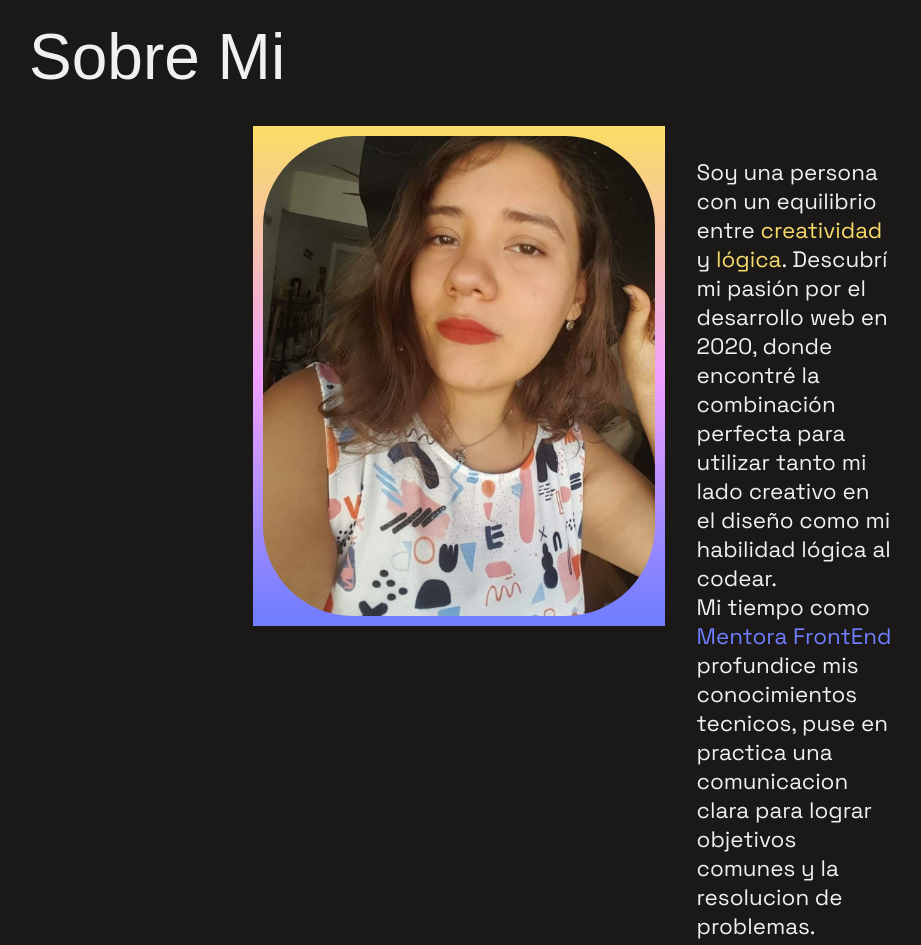
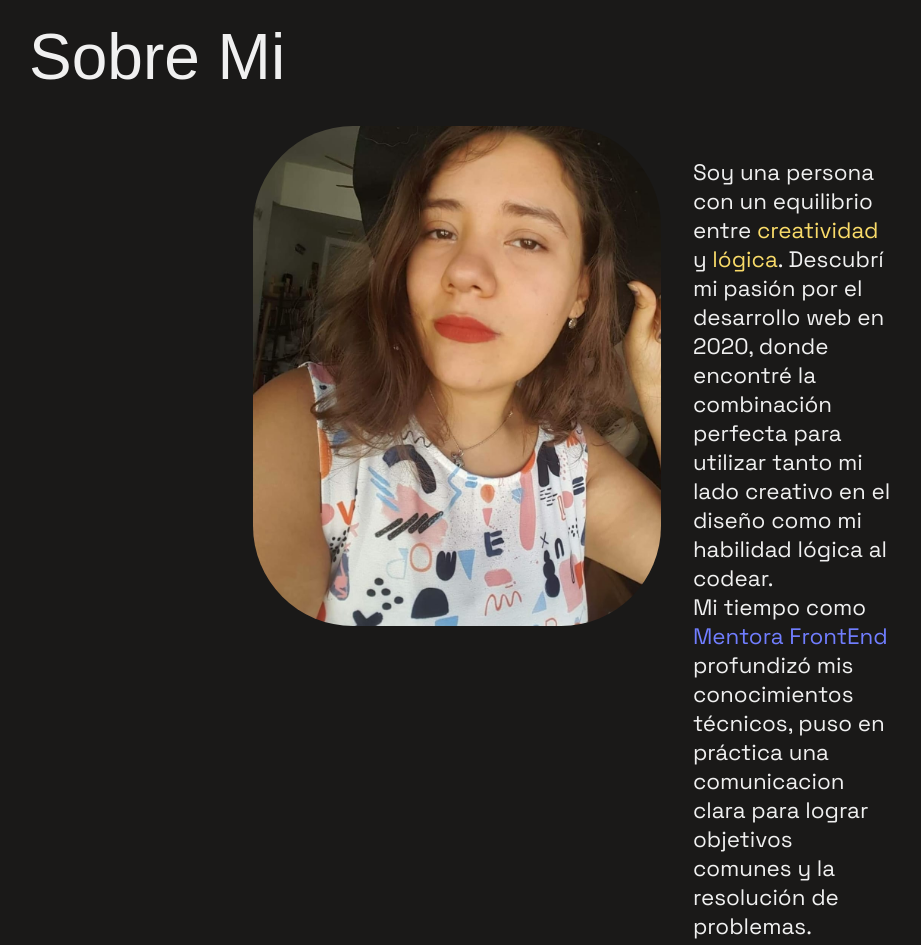
Before and after one commit to Cristaldo-Fiorela/portfolio2024, a React (Vite) app: page / in a window 1280 px wide. Shown: the part 860-1805 px from the top of the page, without its empty margins (51-972 px from the left). Built offline with nearby package versions, Linux system fonts and the light colour scheme; a web font is replaced by a local one.

Commit message:
correccion de errores ortograficos en texto about

```diff
--- a/src/components/About.jsx
+++ b/src/components/About.jsx
@@ -8,7 +8,7 @@ const About = () => {
         <img src={portrait} alt="retrato" id='portrait'/>
         <div className='about-description'>
           <p>Soy una persona con un equilibrio entre <span className='yellow-hl'>creatividad</span> y <span className='yellow-hl'>lógica</span>. Descubrí mi pasión por el desarrollo web en 2020, donde encontré la combinación perfecta para utilizar tanto mi lado creativo en el diseño como mi habilidad lógica al codear.</p>
-          <p>Mi tiempo como <span className='purple-hl'>Mentora FrontEnd</span> profundice mis conocimientos tecnicos, puse en practica una comunicacion clara para lograr objetivos comunes y la resolucion de problemas.</p>
+          <p>Mi tiempo como <span className='purple-hl'>Mentora FrontEnd</span> profundizó mis conocimientos técnicos, puso en práctica una comunicacion clara para lograr objetivos comunes y la resolución de problemas.</p>
           <p>Actualmente estoy cursando una <span className='pink-hl'>Tecnicatura Superior en Programación e Innovación Tecnológica</span>, y he tenido la oportunidad de desempeñarme como mentora FrontEnd para Argentina Programa 4.0.</p>
         </div>
       </div>
--- a/src/index.css
+++ b/src/index.css
@@ -150,9 +150,9 @@ section#about div {
 section#about div img#portrait {
   height: 500px;
   border-radius: 100px;
-  border: 10px solid;
-  border-image-source: linear-gradient(var(--highlight-yellow),var(--highlight-pink), var(--highlight-purple));
-  border-image-slice: 1 fill;
+  /* border: 10px solid; */
+  /* border-image-source: linear-gradient(var(--highlight-yellow),var(--highlight-pink), var(--highlight-purple)); */
+  /* border-image-slice: 1 fill; */
 }
 
 section#about div div.about-description {
```
